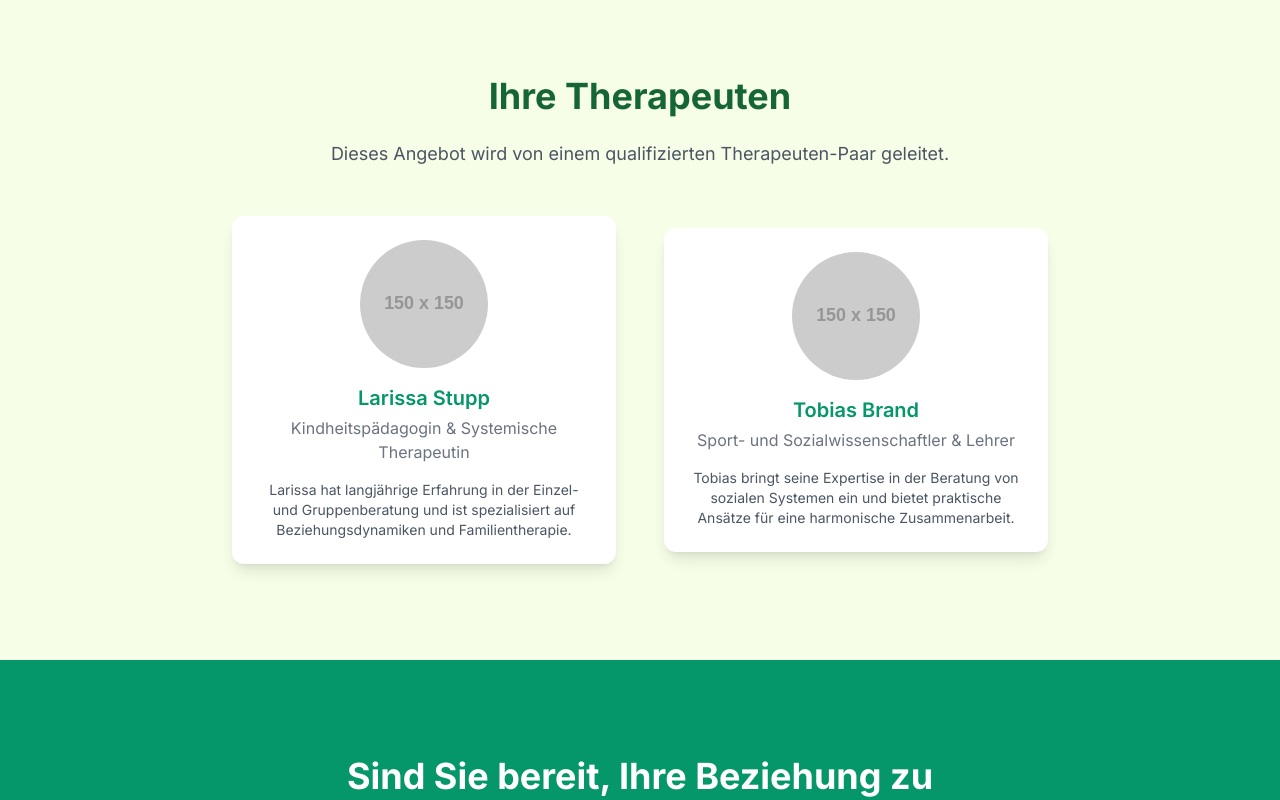
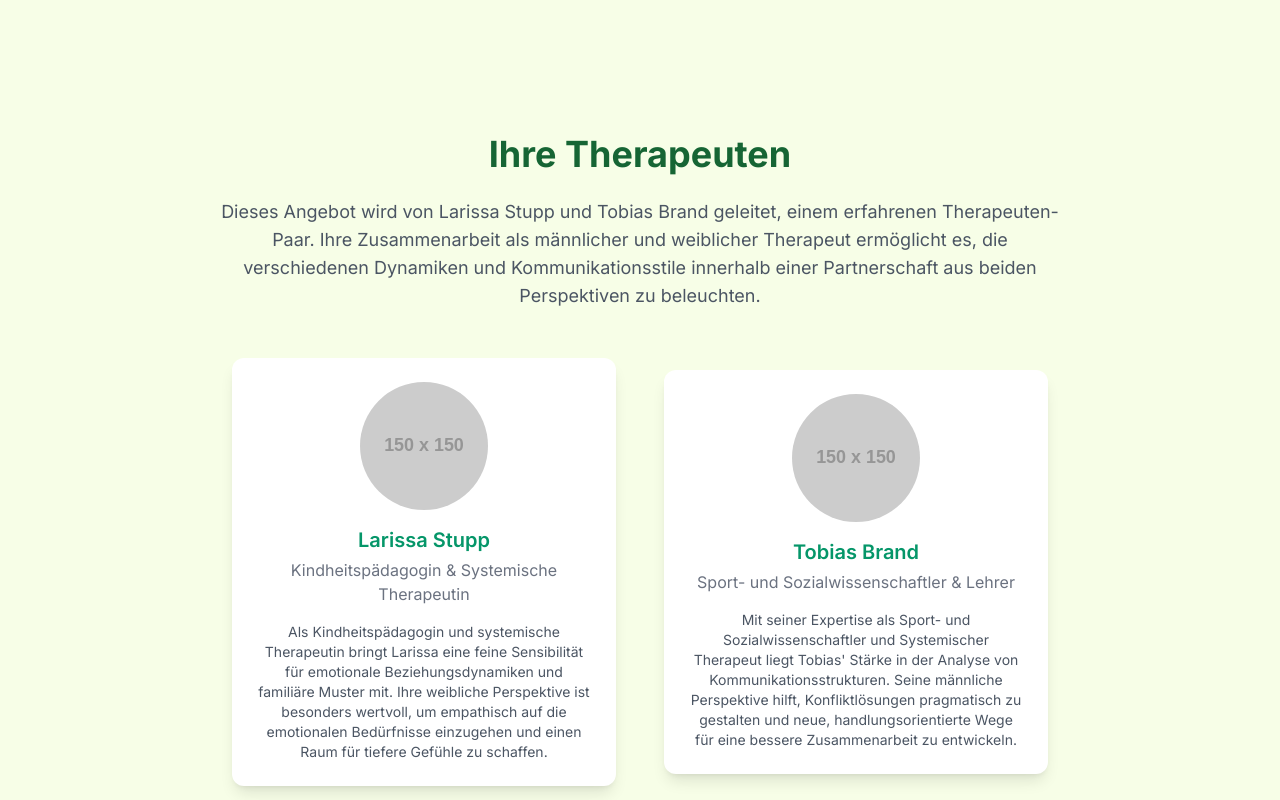
Before and after one commit to marvin-stupp/paartherapie, a plain HTML site: page index.html in a window 1280 px wide. Shown: the part 2000-2800 px from the top of the page. Drawn offline with nearby package versions, Linux system fonts and the light colour scheme; placeholder pictures from the web are drawn by us.

Commit message:
Update index.html

```diff
--- a/index.html
+++ b/index.html
@@ -42,7 +42,7 @@
                 Jede Beziehung durchläuft Höhen und Tiefen. Manchmal benötigen Paare Unterstützung, um Missverständnisse zu klären, die Kommunikation zu verbessern und die Verbindung wiederherzustellen. In der Paartherapie bieten wir einen geschützten Raum, um gemeinsam an Ihren Herausforderungen zu arbeiten.
             </p>
             <p class="text-lg leading-relaxed text-gray-600">
-                Unsere systemische Herangehensweise betrachtet die Dynamik Ihrer Beziehung und hilft, Muster zu erkennen und zu verändern, damit Sie wieder als Team agieren können.
+                Unsere systemische Herangehensweise betrachtet die Dynamik Ihrer Beziehung und hilft, Muster zu erkennen und zu verändern, damit Sie wieder als Team agieren können. Ein einzigartiger Vorteil unseres Angebots ist die Begleitung durch einen weiblichen und einen männlichen Therapeuten, was eine umfassende und ausgewogene Perspektive auf Ihre Beziehung ermöglicht.
             </p>
         </div>
     </section>
@@ -116,7 +116,7 @@
         <div class="container mx-auto px-4 max-w-4xl">
             <h2 class="text-3xl sm:text-4xl font-bold text-center mb-6 text-green-800">Ihre Therapeuten</h2>
             <p class="text-center text-lg text-gray-600 mb-12">
-                Dieses Angebot wird von einem qualifizierten Therapeuten-Paar geleitet.
+                Dieses Angebot wird von Larissa Stupp und Tobias Brand geleitet, einem erfahrenen Therapeuten-Paar. Ihre Zusammenarbeit als männlicher und weiblicher Therapeut ermöglicht es, die verschiedenen Dynamiken und Kommunikationsstile innerhalb einer Partnerschaft aus beiden Perspektiven zu beleuchten.
             </p>
             <div class="flex flex-col md:flex-row items-center justify-center gap-12">
                 <!-- Leader 1 -->
@@ -125,7 +125,7 @@
                     <h3 class="text-xl font-semibold text-emerald-600 mb-1">Larissa Stupp</h3>
                     <p class="text-gray-500 mb-4">Kindheitspädagogin & Systemische Therapeutin</p>
                     <p class="text-gray-600 text-sm">
-                        Larissa hat langjährige Erfahrung in der Einzel- und Gruppenberatung und ist spezialisiert auf Beziehungsdynamiken und Familientherapie.
+                        Als Kindheitspädagogin und systemische Therapeutin bringt Larissa eine feine Sensibilität für emotionale Beziehungsdynamiken und familiäre Muster mit. Ihre weibliche Perspektive ist besonders wertvoll, um empathisch auf die emotionalen Bedürfnisse einzugehen und einen Raum für tiefere Gefühle zu schaffen.
                     </p>
                 </div>
                 <!-- Leader 2 -->
@@ -134,7 +134,7 @@
                     <h3 class="text-xl font-semibold text-emerald-600 mb-1">Tobias Brand</h3>
                     <p class="text-gray-500 mb-4">Sport- und Sozialwissenschaftler & Lehrer</p>
                     <p class="text-gray-600 text-sm">
-                        Tobias bringt seine Expertise in der Beratung von sozialen Systemen ein und bietet praktische Ansätze für eine harmonische Zusammenarbeit.
+                        Mit seiner Expertise als Sport- und Sozialwissenschaftler und Systemischer Therapeut liegt Tobias' Stärke in der Analyse von Kommunikationsstrukturen. Seine männliche Perspektive hilft, Konfliktlösungen pragmatisch zu gestalten und neue, handlungsorientierte Wege für eine bessere Zusammenarbeit zu entwickeln.
                     </p>
                 </div>
             </div>
```
